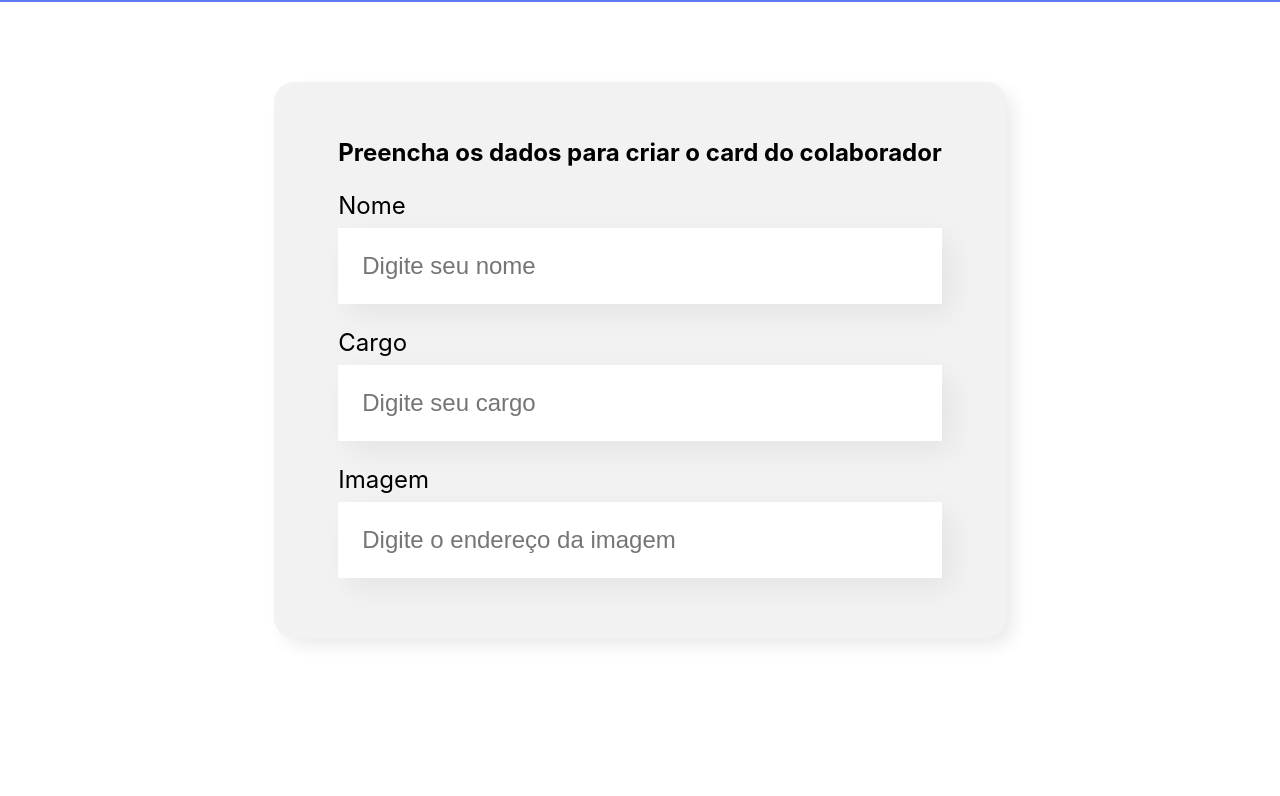
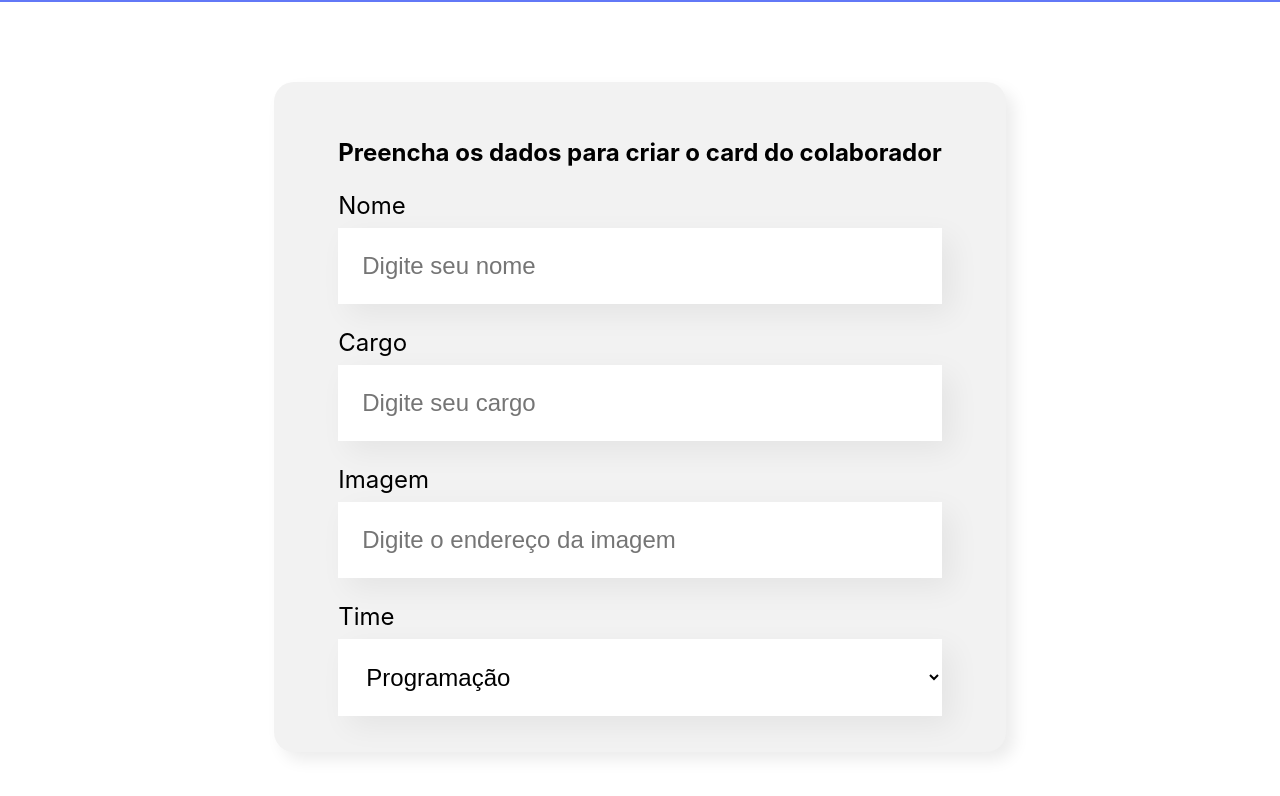
Before and after one commit to PedroVMLopes/organo, a React (Create React App) app: page / in a window 1280 px wide. Shown: the part 496-1292 px from the top of the page. Before the commit the page ends 1214 px from the top, so only its background shows below. Built offline with nearby package versions, Linux system fonts and the light colour scheme.

Commit message:
Implementação da lista suspensa de itens

```diff
--- a/src/componentes/Formulario/index.js
+++ b/src/componentes/Formulario/index.js
@@ -1,7 +1,18 @@
 import CampoTexto from "../CampoTexto/CampoTexto";
+import ListaSuspensa from "../ListaSuspensa";
 import "./Formulario.css";
 
 const Formulario = () => {
+  const times = [
+    "Programação",
+    "Front-End",
+    "Data-Science",
+    "Devops",
+    "UX e Design",
+    "Mobile",
+    "Inovação e Gestão",
+  ];
+
   return (
     <section className="formulario">
       <form>
@@ -9,6 +20,7 @@
         <CampoTexto label="Nome" placeholder="Digite seu nome" />
         <CampoTexto label="Cargo" placeholder="Digite seu cargo" />
         <CampoTexto label="Imagem" placeholder="Digite o endereço da imagem" />
+        <ListaSuspensa label="Time" itens={times} />
       </form>
     </section>
   );
--- /dev/null
+++ b/src/componentes/ListaSuspensa/ListaSuspensa.css
@@ -0,0 +1,15 @@
+.lista-suspensa select {
+  background-color: #fff;
+  box-shadow: 10px 10px 30px rgba(0, 0, 0, 0.06);
+  box-sizing: border-box;
+  width: 100%;
+  border: none;
+  font-size: 24px;
+  padding: 24px;
+}
+
+.lista-suspensa label {
+  display: block;
+  margin-bottom: 8px;
+  font-size: 24px;
+}
--- /dev/null
+++ b/src/componentes/ListaSuspensa/index.js
@@ -0,0 +1,16 @@
+import "./ListaSuspensa.css";
+
+const ListaSuspensa = (props) => {
+  return (
+    <div className="lista-suspensa">
+      <label>{props.label}</label>
+      <select>
+        {props.itens.map((item) => {
+          return <option key={item}>{item}</option>;
+        })}
+      </select>
+    </div>
+  );
+};
+
+export default ListaSuspensa;
```
